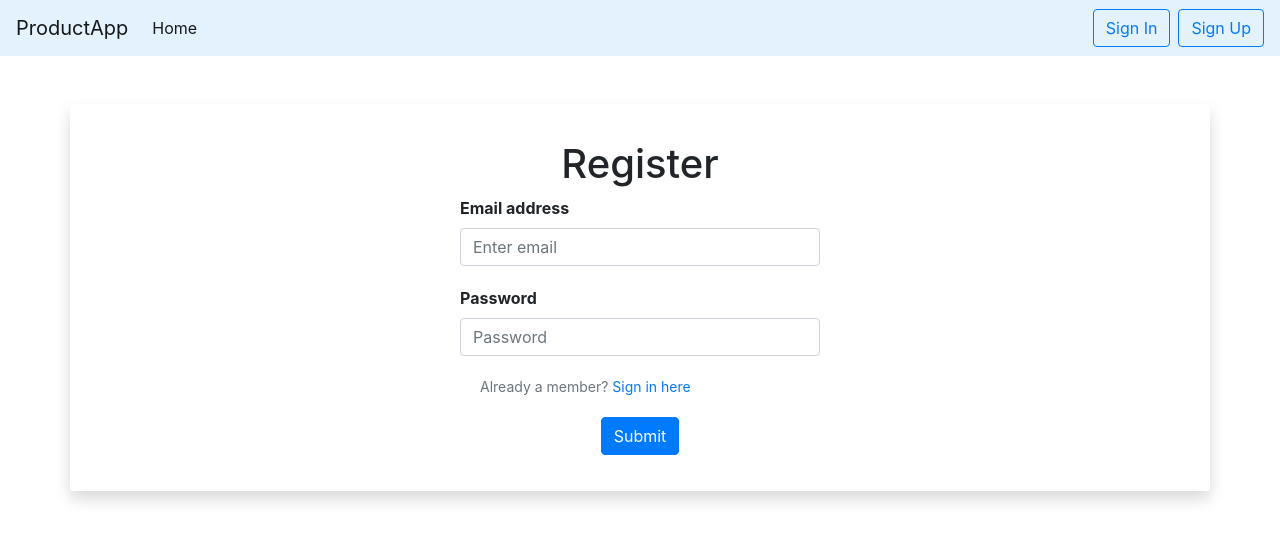
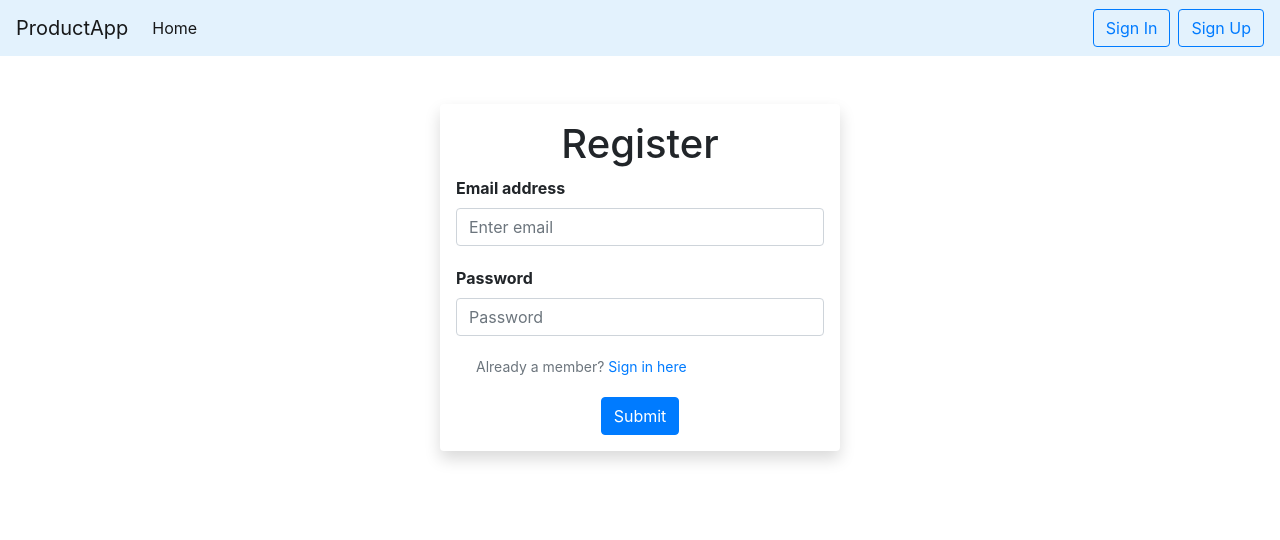
Before and after one commit to imkozin/rutoll-assignment, a Vue app in the folder frontend/: page /#/auth in a window 1280 px wide. Shown: the top 540 px of the page. Built offline with nearby package versions, Linux system fonts and the light colour scheme.

Commit message:
changed form styling

```diff
--- a/frontend/src/views/AuthView.vue
+++ b/frontend/src/views/AuthView.vue
@@ -1,6 +1,6 @@
 <template>
-  <div class="container mt-5 shadow p-3 mb-5 bg-white rounded">
-        <form @submit.prevent="submitReg" class="custom-form">
+  <div class="container mt-5">
+        <form @submit.prevent="submitReg" class="custom-form shadow p-3 mb-5 bg-white rounded">
           <div class="text-center">
             <h1>Register</h1>
           </div>
--- a/frontend/src/views/LoginView.vue
+++ b/frontend/src/views/LoginView.vue
@@ -1,6 +1,6 @@
 <template>
-  <div class="container mt-5 shadow p-3 mb-5 bg-white rounded">
-    <form @submit.prevent="submitLogin" class="custom-form">
+  <div class="container mt-5">
+    <form @submit.prevent="submitLogin" class="custom-form shadow p-3 mb-5 bg-white rounded">
       <div class="text-center">
         <h1>Login</h1>
       </div>
```
